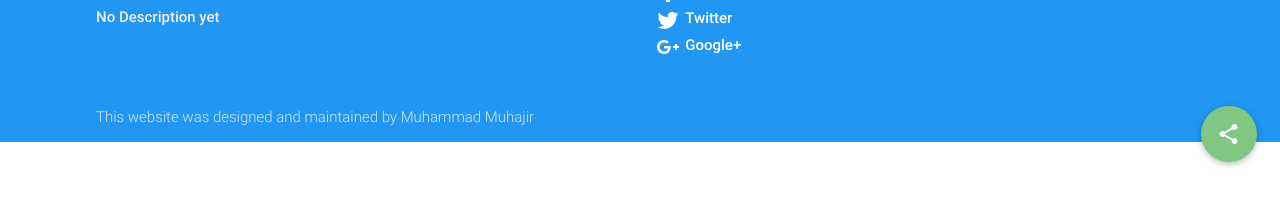
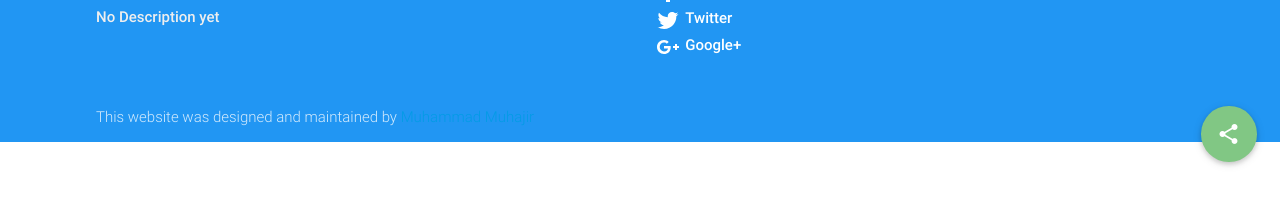
Before and after one commit to muhajirdev/busterni-jekyll-theme, a Jekyll site: the page built from index.md, in a window 1280 px wide. Shown: the part 694-897 px from the top of the page. Built offline with Jekyll 4.4.1, drawn with Linux system fonts in a browser that asks for light colours; part of the change alters nothing that is shown.

```diff
--- a/_includes/footer.html
+++ b/_includes/footer.html
@@ -36,7 +36,7 @@
   </div>
   <div class="footer-copyright blue">
     <div class="container container-85">
-    This website was designed and maintained by Muhammad Muhajir
+    This website was designed and maintained by <a href="https://hellomuhajir.com">Muhammad Muhajir</a>
     </div>
   </div>
 </footer>
```
